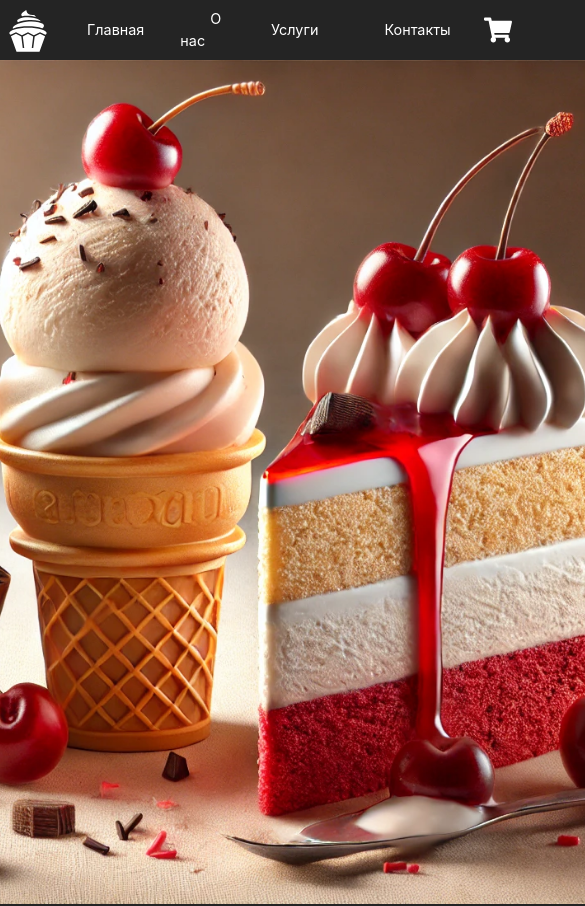
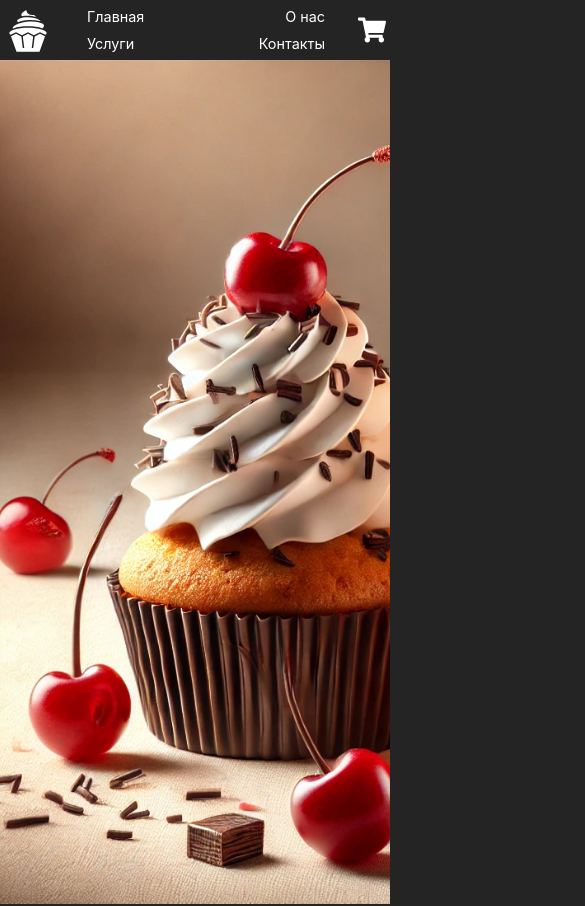
Before and after one commit to IrinaV1/LessonReact, a React (Vite) app in the folder lesson1/: page / in a window 390 px wide. Shown: the top 906 px of the page, 585 px wide, since content can reach past the window. Built offline with nearby package versions, Linux system fonts and the light colour scheme.

Commit message:
added responsive css Header for mobile

```diff
--- a/lesson1/src/components/Header/Header.module.css
+++ b/lesson1/src/components/Header/Header.module.css
@@ -10,7 +10,7 @@
 .image{
     display: flex;
     justify-content: center;
-width: auto;
+width: 100%;
 height: 100%;
 object-fit: fill;
 
@@ -18,13 +18,22 @@ margin: 0 auto;
 }
 
 @media (max-width: 576px){
-
+    .header{
+        width: 100%;
+    }
+    .image{
+        width: 100%;
+        height: 100%;
+        margin: auto;
+        object-fit: cover;
+        object-position: -90px;
+        }
 }
 
 @media (max-width: 375px){
     .image{
-        width: 100%;
-        height: 100%;
+
         object-fit: cover;
+        object-position: 45% 20%;
         }
 }
--- a/lesson1/src/components/Navbar/Navbar.module.css
+++ b/lesson1/src/components/Navbar/Navbar.module.css
@@ -212,10 +212,12 @@ margin: 0 auto ;
       padding: 2px 0px;
       font-size: 0.9rem;
 margin: 0px;
+flex-wrap: wrap;
     }
     .menu{
       padding: 0 3px;
       justify-content: center;
+      flex-wrap: wrap;
   }
   .box{
 
```
